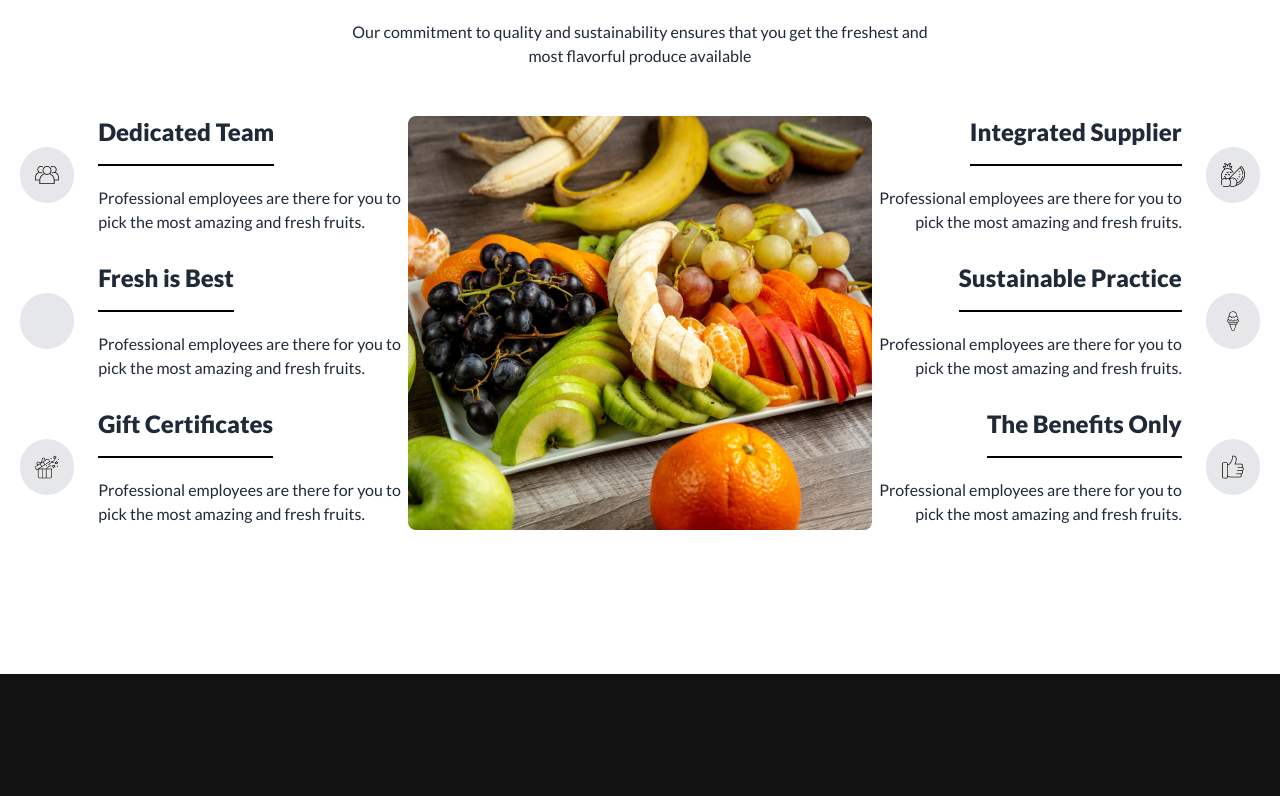
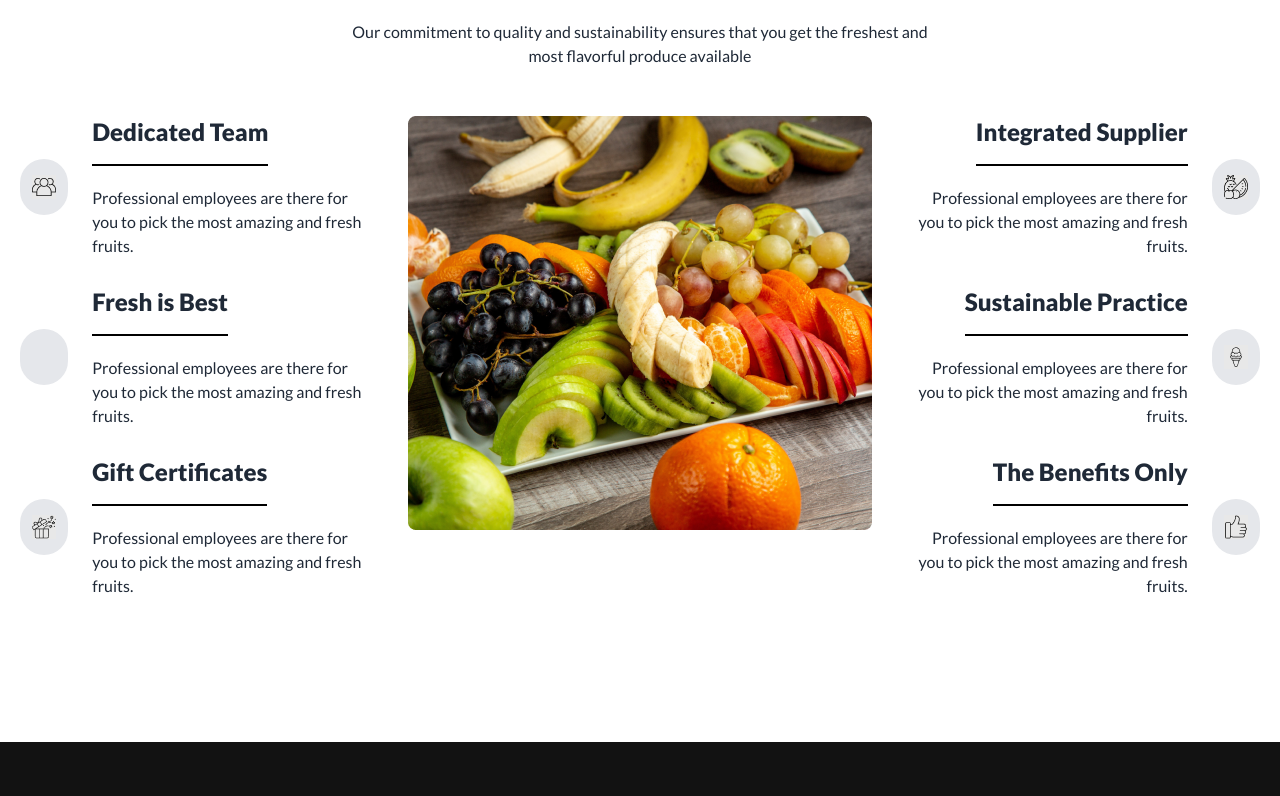
Before and after one commit to zisanzee/fruit-burst, a plain HTML site: page index.html in a window 1280 px wide. Shown: the part 2825-3621 px from the top of the page. Drawn offline with nearby package versions, Linux system fonts and the light colour scheme.

Commit message:
adjustment

```diff
--- a/index.html
+++ b/index.html
@@ -418,7 +418,7 @@
       <p class="text-center max-w-xl m-auto mt-6 text-sm lg:text-base"> Our commitment to quality and sustainability ensures that you get the
         freshest and most flavorful produce available</p>
       <!-- cards section -->
-      <div class="flex flex-col lg:flex-row justify-center mt-6 lg:mt-12 gap-5 md:gap-0">
+      <div class="flex flex-col lg:flex-row justify-center mt-6 lg:mt-12  md:gap-0">
         <!-- div start -->
         <div class="space-y-7 mx-auto order-2 md:order-none">
           <!-- first card -->
@@ -463,7 +463,7 @@
           </div>
 
         </div>
-        <img class="h-full w-auto mx-auto order-1 lg:order-none " src="images/whychoose1.png" alt="">
+        <img class="h-full w-auto md:px-10 mx-auto order-1 lg:order-none " src="images/whychoose1.png" alt="">
         <!-- div 2 -->
         <div class="space-y-7 mx-auto order-3 lg:order-none">
           <!-- first card -->
```
